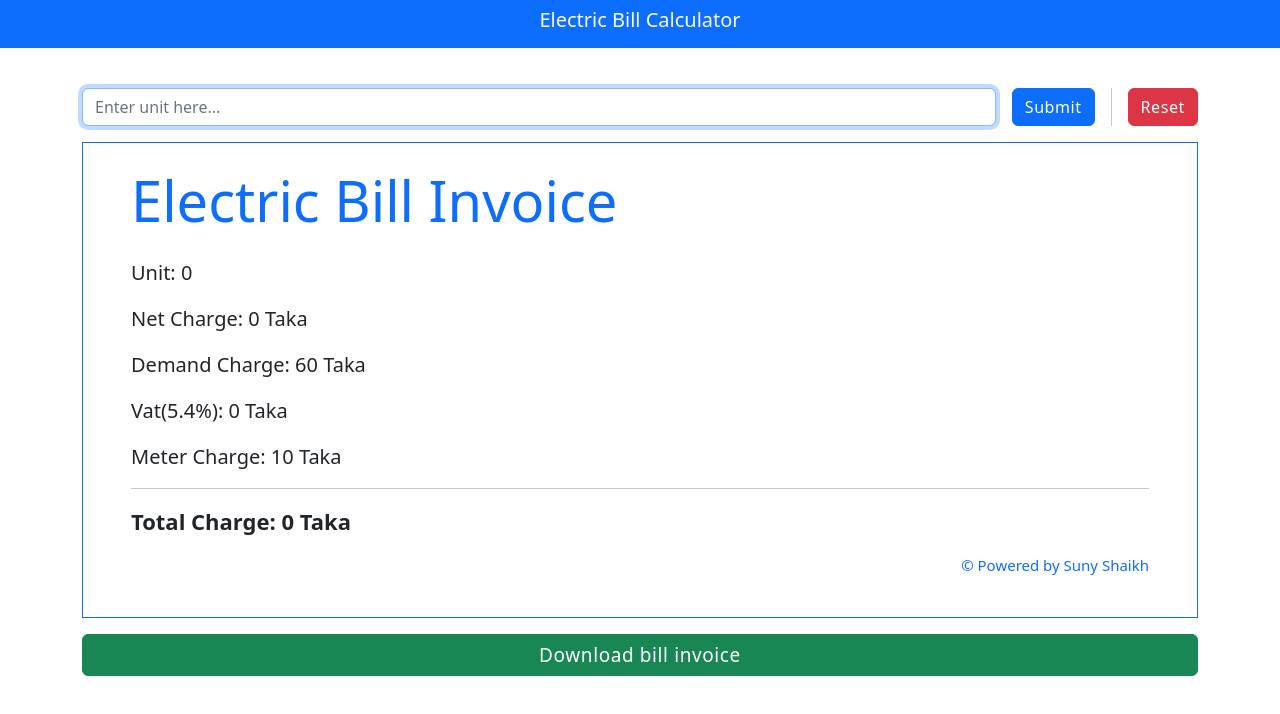
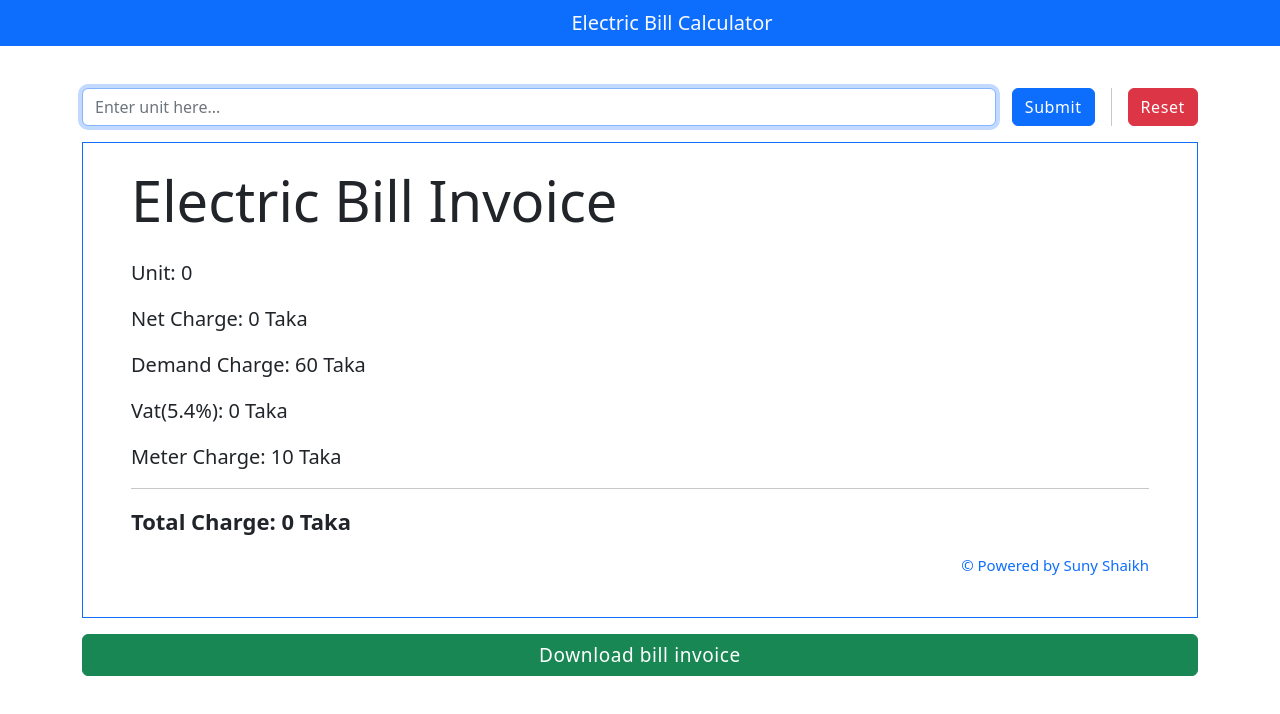
Before and after one commit to suny-dev/electric-bill-calculator, a plain HTML site: page index.html in a window 1280 px wide. Drawn offline with nearby package versions, Linux system fonts and the light colour scheme.

Commit message:
Some code fix

```diff
--- a/index.html
+++ b/index.html
@@ -4,14 +4,14 @@
     <meta charset="UTF-8">
     <meta http-equiv="X-UA-Compatible" content="IE=edge">
     <meta name="viewport" content="width=device-width, initial-scale=1.0">
-    <title>Electric Bill Calculator | Made by Sunny</title>
+    <title>Electric Bill Calculator | Made by Suny Shaikh</title>
     <link rel="shortcut icon" href="favicon-calculator.png" type="image/x-icon">
     <link href="https://cdn.jsdelivr.net/npm/bootstrap@5.2.0-beta1/dist/css/bootstrap.min.css" rel="stylesheet" integrity="sha384-0evHe/X+R7YkIZDRvuzKMRqM+OrBnVFBL6DOitfPri4tjfHxaWutUpFmBp4vmVor" crossorigin="anonymous">
     <link type="text/css" rel="stylesheet" href="style.css">
 </head>
 <body>
-    <header class="bg-primary py-2 mb-5 position-absolute top-0 start-0 position-fixed w-100">
-        <p class="px-5 text-light h5 text-center">Electric Bill Calculator</p>
+    <header class="bg-primary py-2 mb-5 position-absolute top-0 start-0 position-fixed w-100 text-center">
+        <span class="px-5 text-light h5">Electric Bill Calculator</span>
     </header>
     <div class="container mt-5 pt-4">
        <div class="hstack gap-3 mt-3">
@@ -22,7 +22,7 @@
        </div>
 
         <div class="container my-3 border border-primary border-1 px-5 py-4 w-100" id="invoice">
-            <h3 class="display-4 mb-4 text-primary"> Electric Bill Invoice </h3>
+            <h3 class="display-4 mb-4"> Electric Bill Invoice </h3>
             <p id="unitNumber"> Unit: 0 </p>
             <p id="netCharge"> Net Charge: 0 Taka </p>
             <p id="demandCharge"> Demand Charge: 60 Taka </p>
@@ -33,7 +33,7 @@
             <p class="copyright w-100 float-right"> &copy; Powered by <a href="https://facebook.com/md.suny.shaikh"> Suny Shaikh </a> </p>
         </div>
 
-        <button class="btn btn-success w-100" id="download" type="button"> Download bill invoice </button>
+        <button type="button" class="btn btn-success w-100" id="download" data-bs-toggle="popover" data-bs-trigger="focus" data-bs-placement="top" title="Downloaded!"> Download bill invoice </button>
     </div>
 
     <script src="https://cdn.jsdelivr.net/npm/bootstrap@5.2.0-beta1/dist/js/bootstrap.bundle.min.js" integrity="sha384-pprn3073KE6tl6bjs2QrFaJGz5/SUsLqktiwsUTF55Jfv3qYSDhgCecCxMW52nD2" crossorigin="anonymous"></script>
```
